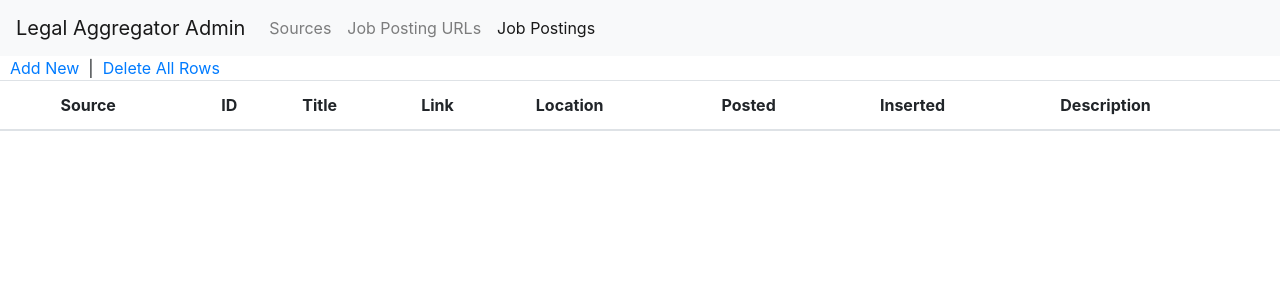
After one commit to legalaggregator/LegalAggregator, a PHP site: page /job_posting.php in a window 1280 px wide. The commit adds this page. Shown: the top 300 px of the page. Run offline with PHP 8.4, Linux system fonts and the light colour scheme; data that the repository does not hold is empty.

Commit message:
Addressed encoding issues. Created a way to browse postings

```diff
--- a/LegalAggregatorAdmin/includes/header.php
+++ b/LegalAggregatorAdmin/includes/header.php
@@ -14,7 +14,7 @@
 
     <title>
 <?php
-$links = array("Sources" => "source.php", "Job Posting URLs" => "job_posting_url.php");
+$links = array("Sources" => "source.php", "Job Posting URLs" => "job_posting_url.php", "Job Postings" => "job_posting.php");
 foreach ($links as $title => $url)
   if (strpos($_SERVER["SCRIPT_NAME"], $url) !== false) print($title . ", Legal Aggregator Admin");
 ?>
--- /dev/null
+++ b/LegalAggregatorAdmin/job_posting.php
@@ -0,0 +1,50 @@
+<?php
+$title = "Sources";
+include_once("includes/common.php");
+include_once("includes/header.php");
+$data_editor_table = "job_posting";
+include_once("includes/data_editor.php");
+?>
+
+<script src="js/data_editor.js"></script>
+<div style="margin-left: 10px;">
+  <a href="javascript:void(0)" onclick="window.data_editor.add_row('#data_table')">Add New</a>
+  &nbsp;|&nbsp;
+  <a href="javascript:void(0)" onclick="window.data_editor.truncate_table()">Delete All Rows</a>
+</div>
+<table class="table" id='data_table'>
+  <thead><tr><th></th><th>Source</th><th>ID</th><th>Title</th><th>Link</th><th>Location</th><th>Posted</th><th>Inserted</th><th>Description</th></tr></thead>
+  <tbody>
+    <tr class='edit_template'>
+      <td data-column='commands'></td>
+      <td data-column='source'><input type='text' /></td>
+      <td data-column='source_record_id'><input type='text' /></td>
+      <td data-column='title'><input type='text' /></td>
+      <td data-column='link'><input type='text' /></td>
+      <td data-column='location'><input type='text' /></td>
+      <td data-column='posted'><input type='text' /></td>
+      <td data-column='inserted'><input type='text' /></td>
+      <td data-column='description'><input type='text' /></td>
+    </tr>
+    <tr class='view_template'>
+      <td data-column='commands'></td>
+      <td data-column='source'></td>
+      <td data-column='source_record_id'></td>
+      <td data-column='title'></td>
+      <td data-column='link'></td>
+      <td data-column='location'></td>
+      <td data-column='posted'></td>
+      <td data-column='inserted'></td>
+      <td data-column='description'></td>
+    </tr>
+  </tbody>
+</table>
+
+<?php
+$conn = conn();
+$result = $conn->query("select job_posting.*, source.source from job_posting inner join source on job_posting.source_id = source.id where source.source like '%mla%'");
+print("<script>window.data_editor.init_table('#data_table', " . forgiving_json($result) . ");</script>");
+$conn->close();
+
+include_once("includes/footer.php");
+?>
--- a/LegalAggregatorAdmin/job_posting_url.php
+++ b/LegalAggregatorAdmin/job_posting_url.php
@@ -60,10 +60,7 @@ include_once("includes/data_editor.php");
 <?php
 $conn = conn();
 $result = $conn->query("select job_posting_url.*, source.source from job_posting_url inner join source on job_posting_url.source_id = source.id order by source.source, job_posting_url.url");
-$data = array();
-while($record = $result->fetch_assoc())
-  $data[] = $record;
-print("<script>window.data_editor.init_table('#data_table', " . json_encode($data) . ");</script>");
+print("<script>window.data_editor.init_table('#data_table', " . forgiving_json($result) . ");</script>");
 $conn->close();
 
 include_once("includes/footer.php");
--- a/LegalAggregatorAdmin/js/data_editor.js
+++ b/LegalAggregatorAdmin/js/data_editor.js
@@ -1,11 +1,11 @@
 window.data_editor = {}
-window.data_editor.init_table = function(table, data) {
+window.data_editor.init_table = function (table, data) {
     var $table = $(table);
     $table.prop("data_editor_data", data);
     $template = $table.find(".view_template");
-  for(let row of data) {
+    for (let row of data) {
         $tr = $template.clone().removeClass("view_template").addClass("record");
-    for(let cell of $tr.find("td")) {
+        for (let cell of $tr.find("td")) {
             var $cell = $(cell);
             var $inner = $cell.find("*");
             if ($inner.length != 0)
@@ -16,8 +16,14 @@ window.data_editor.init_table = function(table, data) {
         $tr.find("td[data-column='commands']").append("<a href='javascript:void(0);' onclick='window.data_editor.edit_row(this);'>Edit</a> | <a href='javascript:void(0);' onclick='window.data_editor.delete_row(this);'>Delete</a>");
         $tr.show().attr("data-id", row["id"]).appendTo($table);
     }
+};
+window.data_editor.truncate_table = function () {
+    if (confirm("Are you sure you wish to truncate this table (delete all rows)? This operation is permanent.")) {
+        $("#data_editor_cmd").val("truncate");
+        $("#data_editor_cmd").closest("form").submit();
     }
-window.data_editor.delete_row = function(sender) {
+};
+window.data_editor.delete_row = function (sender) {
     if (confirm("Are you sure you wish to delete this row?")) {
         $tr = $(sender).closest("tr.record");
         id = $tr.attr("data-id");
@@ -25,14 +31,14 @@ window.data_editor.delete_row = function(sender) {
         $("#data_editor_cmd_id").val(id);
         $("#data_editor_cmd").closest("form").submit();
     }
-}
-window.data_editor.save_row = function(sender) {
+};
+window.data_editor.save_row = function (sender) {
     $tr = $(sender).closest("tr.record");
     id = $tr.attr("data-id");
     $("#data_editor_cmd").val("update");
     $("#data_editor_cmd_id").val(id);
     data = {};
-  for(let cell of $tr.find("td[data-column]")) {
+    for (let cell of $tr.find("td[data-column]")) {
         var $cell = $(cell);
         var $input = $cell.find(":input");
         if ($input.length != 0) {
@@ -42,24 +48,24 @@ window.data_editor.save_row = function(sender) {
     }
     $("#data_editor_cmd_data").val(JSON.stringify(data));
     $("#data_editor_cmd").closest("form").submit();
-}
-window.data_editor.cancel_edit_row = function(sender) {
+};
+window.data_editor.cancel_edit_row = function (sender) {
     $tr = $(sender).closest("tr.record");
     id = $tr.attr("data-id");
     if (id) $tr.closest("table").find("tr[data-id='" + id + "']").show();
     $tr.remove();
-}
-window.data_editor.add_row = function(table) {
+};
+window.data_editor.add_row = function (table) {
     $table = $(table);
     $new_tr = $table.find(".edit_template").clone().removeClass("edit_template").addClass("record").show().appendTo($table);
     $new_tr.find("td[data-column='commands']").append("<a href='javascript:void(0);' onclick='window.data_editor.save_row(this);'>Save</a> | <a href='javascript:void(0);' onclick='window.data_editor.cancel_edit_row(this);'>Cancel</a>");
     $new_tr.find(":input:first").focus();
-}
-window.data_editor.edit_row = function(sender) {
+};
+window.data_editor.edit_row = function (sender) {
     $tr = $(sender).closest("tr.record");
     id = $tr.attr("data-id");
     row = null;
-  for(var x of $tr.closest("table").prop("data_editor_data"))
+    for (var x of $tr.closest("table").prop("data_editor_data"))
         if (x["id"] == id) row = x;
     if (row == null) {
         alert("Cannot find the row with ID " + id);
@@ -67,7 +73,7 @@ window.data_editor.edit_row = function(sender) {
     }
     $tr.hide();
     $new_tr = $tr.closest("table").find(".edit_template").clone().removeClass("edit_template").addClass("record").show().attr("data-id", row["id"]).insertAfter($tr);
-  for(let cell of $new_tr.find("td")) {
+    for (let cell of $new_tr.find("td")) {
         var $cell = $(cell);
         var $input = $cell.find(":input");
         if ($input.length != 0) {
@@ -76,4 +82,4 @@ window.data_editor.edit_row = function(sender) {
         }
     }
     $new_tr.find("td[data-column='commands']").append("<a href='javascript:void(0);' onclick='window.data_editor.save_row(this);'>Save</a> | <a href='javascript:void(0);' onclick='window.data_editor.cancel_edit_row(this);'>Cancel</a>");
-}
+};
--- a/LegalAggregatorAdmin/source.php
+++ b/LegalAggregatorAdmin/source.php
@@ -29,10 +29,7 @@ include_once("includes/data_editor.php");
 <?php
 $conn = conn();
 $result = $conn->query("select * from source");
-$data = array();
-while($record = $result->fetch_assoc())
-  $data[] = $record;
-print("<script>window.data_editor.init_table('#data_table', " . json_encode($data) . ");</script>");
+print("<script>window.data_editor.init_table('#data_table', " . forgiving_json($result) . ");</script>");
 $conn->close();
 
 include_once("includes/footer.php");
```
Also changed, not shown: LegalAggregatorAdmin/includes/data_editor.php (+31 -0 lines), 1 other file. Lines whose indentation alone changed are shown as unchanged.
